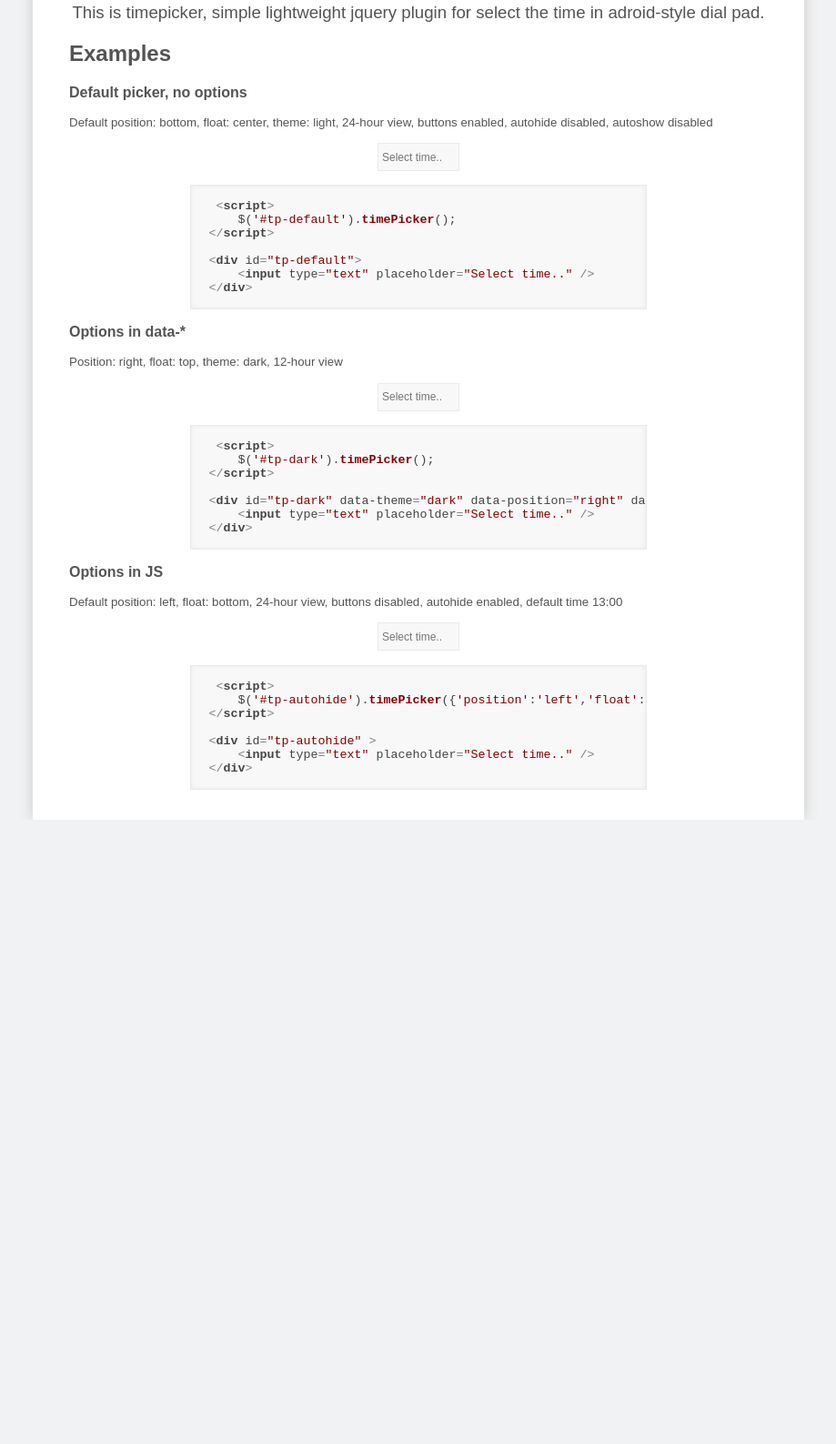
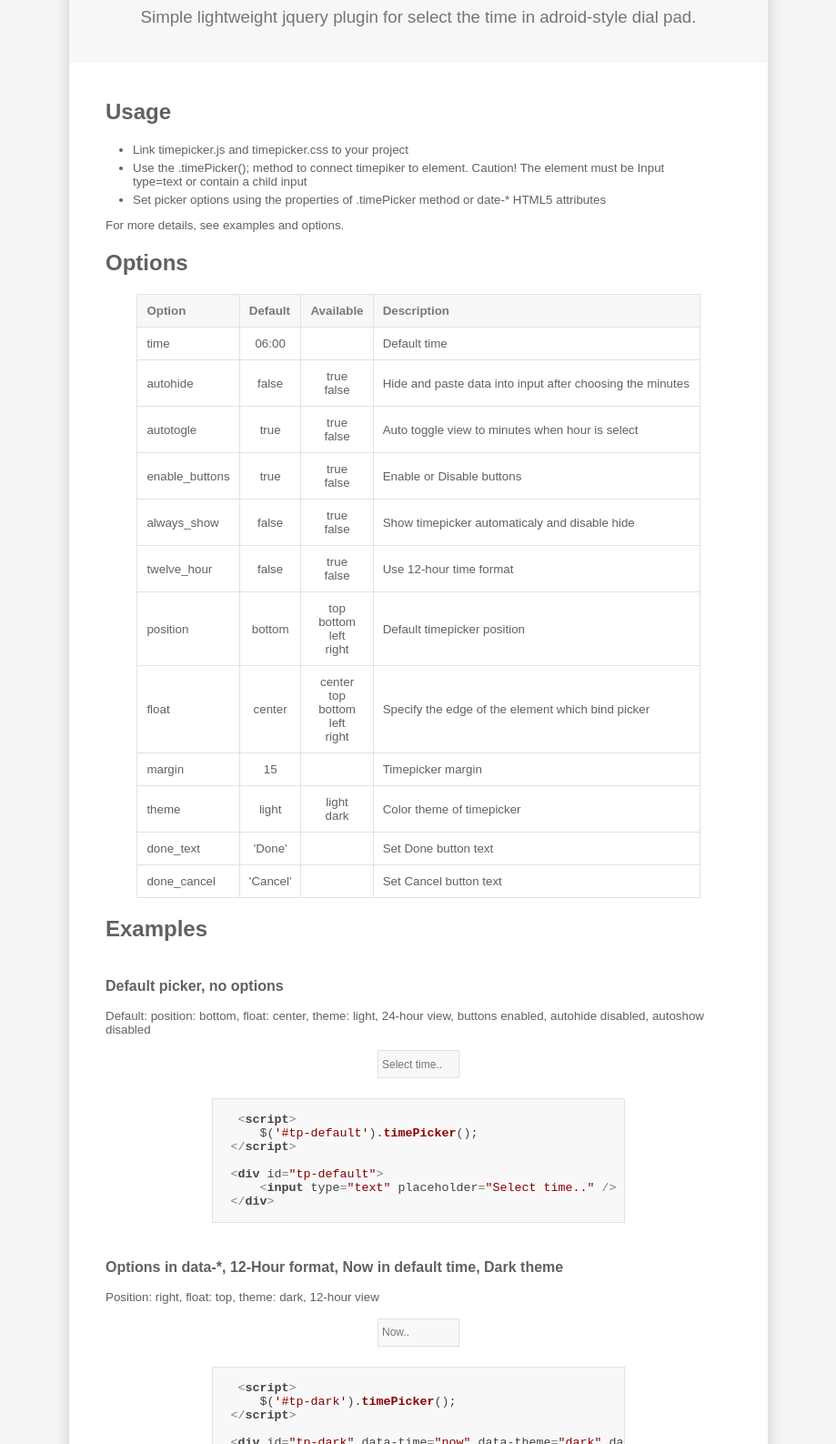
Before and after one commit to kachurun/timepicker, a plain HTML site: page example.html in a window 1280 px wide. Shown: the part 97-1684 px from the top of the page at 91% size, without its empty margins (180-1099 px from the left). Before the commit the page ends 998 px from the top, so only its background shows below. Drawn offline with nearby package versions, Linux system fonts and the light colour scheme.

Commit message:
v0.0.5. Examples page.

```diff
--- /dev/null
+++ b/css/example.css
@@ -0,0 +1,125 @@
+ body {
+     background: #f5f5f5;
+     color: #616161;
+     margin: 0;
+     padding: 0;
+     font-family: sans-serif;
+     font-size: 10pt;
+ }
+
+a {
+    color: #0D47A1;
+    text-decoration: none;
+}
+
+div#container {
+    box-shadow: 0 0 15px #ccc;
+    width: 60%;
+    min-width: 600px;
+    margin: 0 auto;
+}
+
+div#header {
+    padding: 20px 10px;
+    background: #f7f7f7;
+    color: #757575;
+}
+
+div#content {
+    background: #fff;
+    padding: 20px 40px;
+}
+
+table#options {
+    width: 90%;
+    margin: 0 auto;
+    border-spacing:0;
+    border-collapse:collapse;
+    border-color:#e2e2e2;
+}
+
+table#options td:nth-child(2) {
+    text-align: center;
+}
+
+table#options td:nth-child(3) {
+    text-align: center;
+}
+
+table#options thead {
+    text-align: left;
+    background: #f7f7f7;
+    color:#787878;
+}
+
+table#options th, table#options td {
+    padding: 10px;
+    border: 1px solid #e2e2e2;
+}
+
+div#footer {
+    padding: 20px 40px;
+    background: #f7f7f7;
+    margin-bottom: 40px;
+    overflow: auto;
+}
+
+span#copy {
+    float: left;
+}
+
+span#license {
+    float: right;
+}
+
+div#header h1 {
+    font-size: 26pt;
+}
+
+div#content h1 {
+    font-size: 22pt;
+}
+
+div#content h2 {
+    font-size: 18pt;
+}
+
+div#content h3 {
+    margin-top: 40px;
+    font-size: 12pt;
+}
+
+ul {
+    padding: 0 30px;
+}
+
+ul li {
+    margin: 5px 0;
+}
+
+input[type='text'], input[type='button'] {
+    background: #f8f8f8;
+    width: 80px;
+    height: 25px;
+    color: #666;
+    font-size: 9pt;
+    border: 1px solid #e2e2e2;
+    padding: 2px 4px;
+    margin: 2px 3px;
+}
+
+.centered {
+    text-align: center;
+}
+
+.text-14 {
+    font-size: 14pt;
+}
+
+code {
+    width: 60%;
+    background: #f8f8f8 !important;
+    margin: 20px auto;
+    padding: 0 20px !important;
+    border: 1px solid #e2e2e2;
+}
--- a/css/style.css
+++ /dev/null
@@ -1,57 +0,0 @@
- body {
-     background: #f1f2f3;
-     color: #545454;
-     margin: 0;
-     padding: 0;
-     font-family: sans-serif;
-     font-size: 10pt;
- }
-
-div#content {
-    background: #fff;
-    width: 60%;
-    min-width: 600px;
-    margin: 0 auto;
-    padding: 20px 40px;
-    box-shadow: 0 0 15px #ccc;
-}
-
-div#content h1 {
-    font-size: 24pt;
-}
-
-div#content h2 {
-    font-size: 18pt;
-}
-
-div#content h3 {
-    font-size: 12pt;
-}
-
-input[type='text'] {
-    background: #f8f8f8;
-    width: 80px;
-    height: 25px;
-    color: #666;
-    font-size: 9pt;
-    border: 1px solid #eaeaea;
-    padding: 2px 4px;
-    margin: 2px 3px;
-}
-
-.centered {
-    text-align: center;
-}
-
-.text-14 {
-    font-size: 14pt;
-}
-
-code {
-    width: 60%;
-    background: #f8f8f8 !important;
-    margin: 0 auto;
-    padding: 0 20px !important;
-    border: 1px solid #eaeaea;
-    box-shadow: inset 0 0 5px #eaeaea;
-}
--- a/example.html
+++ b/example.html
@@ -2,7 +2,7 @@
 <html>
     <head>
         <title>TimePicker Example!</title>
-        <link rel="stylesheet" href="css/style.css">
+        <link rel="stylesheet" href="css/example.css">
         <link rel="stylesheet" href="css/timepicker.css">
 
         <link rel="stylesheet" href="//cdnjs.cloudflare.com/ajax/libs/highlight.js/8.5/styles/default.min.css">
@@ -20,23 +20,126 @@
                 hljs.initHighlightingOnLoad();
                 $('#tp-default').timePicker();
                 $('#tp-dark').timePicker();
-                $('#tp-autohide').timePicker({'position':'left','float':'bottom','enable_buttons':false,'autohide':true});
-
+                $('#tp-autohide').timePicker({'time':'13:35','position':'left','float':'bottom','enable_buttons':false,'autohide':true});
+                $('#tp-input-12').timePicker({'position':'top','float':'right','twelve_hour':true,'done_text':':)','cancel_text':':('});
+                $('#tp-broken').timePicker({'position':'right','float':'center'});
+                var manual = $('#tp-manual').timePicker({'position':'left','float':'bottom'});
+                $('#tp-button').on('click',function(e){
+                    manual.timePicker('toggleView', 'toggle');
+                });
             });
 
         </script>
 
     </head>
     <body>
+    <div id='container'>
+        <div id='header'>
+                <h1 class="centered"> Timepicker Example Page </h1>
+                <p class="centered text-14">
+                    Simple lightweight jquery plugin for select the time in adroid-style dial pad.
+                </p>
+        </div>
         <div id='content' >
-            <h1 class="centered"> Timepicker Example Page </h1>
-            <p class="centered text-14">
-                This is timepicker, simple lightweight jquery plugin for select the time in adroid-style dial pad.
-            </p>
+            <h2>Usage</h2>
+            <ul>
+                <li>Link timepicker.js and timepicker.css to your project</li>
+                <li>Use the .timePicker(); method to connect timepiker to element. Caution! The element must be Input type=text or contain a child input </li>
+                <li>Set picker options using the properties of .timePicker method or date-* HTML5 attributes</li>
+            </ul>
+            <p>For more details, see examples and options.</p>
+
+            <h2>Options</h2>
+            <p></p>
+<table id='options'>
+    <thead>
+      <tr>
+        <th>Option</th>
+        <th>Default</th>
+        <th>Available</th>
+        <th>Description</th>
+      </tr>
+    </thead>
+    <tbody>
+      <tr>
+        <td>time</td>
+        <td>06:00</td>
+        <td></td>
+        <td>Default time</td>
+      </tr>
+      <tr>
+        <td>autohide</td>
+        <td>false</td>
+        <td>true<br />false</td>
+        <td>Hide and paste data into input after choosing the minutes</td>
+      </tr>
+      <tr>
+        <td>autotogle</td>
+        <td>true</td>
+        <td>true<br />false</td>
+        <td>Auto toggle view to minutes when hour is select</td>
+      </tr>
+      <tr>
+        <td>enable_buttons</td>
+        <td>true</td>
+        <td>true<br />false</td>
+        <td>Enable or Disable buttons</td>
+      </tr>
+      <tr>
+        <td>always_show</td>
+        <td>false</td>
+        <td>true<br />false</td>
+        <td>Show timepicker automaticaly and disable hide</td>
+      </tr>
+      <tr>
+        <td>twelve_hour</td>
+        <td>false</td>
+        <td>true<br />false</td>
+        <td>Use 12-hour time format</td>
+      </tr>
+      <tr>
+        <td>position</td>
+        <td>bottom</td>
+        <td>top<br />bottom<br />left<br />right</td>
+        <td>Default timepicker position</td>
+      </tr>
+      <tr>
+        <td>float</td>
+        <td>center</td>
+        <td>center<br />top<br />bottom<br />left<br />right</td>
+        <td>Specify the edge of the element which bind picker</td>
+      </tr>
+      <tr>
+        <td>margin</td>
+        <td>15</td>
+        <td></td>
+        <td>Timepicker margin</td>
+      </tr>
+      <tr>
+        <td>theme</td>
+        <td>light</td>
+        <td>light<br />dark</td>
+        <td>Color theme of timepicker</td>
+      </tr>
+      <tr>
+        <td>done_text</td>
+        <td>'Done'</td>
+        <td></td>
+        <td>Set Done button text</td>
+      </tr>
+      <tr>
+        <td>done_cancel</td>
+        <td>'Cancel'</td>
+        <td></td>
+        <td>Set Cancel button text</td>
+      </tr>
+    </tbody>
+</table>
+
             <h2>Examples</h2>
 <!--            -->
             <h3>Default picker, no options</h3>
-            <p>Default position: bottom, float: center, theme: light, 24-hour view, buttons enabled, autohide disabled, autoshow disabled</p>
+            <p>Default: position: bottom, float: center, theme: light, 24-hour view, buttons enabled, autohide disabled, autoshow disabled</p>
             <div id="tp-default" class="centered">
                 <input type="text" placeholder="Select time.." />
             </div>
@@ -50,23 +153,23 @@
 &lt;/div&gt;
             </code></pre>
 <!--            -->
-            <h3>Options in data-*</h3>
+            <h3>Options in data-*, 12-Hour format, Now in default time, Dark theme</h3>
             <p>Position: right, float: top, theme: dark, 12-hour view</p>
-            <div id="tp-dark" data-theme="dark" data-position="right" data-float="top" data-twelve_hour="true" class="centered">
-                <input type="text" placeholder="Select time.." />
+            <div id="tp-dark" data-time="now" data-theme="dark" data-position="right" data-float="top" data-twelve_hour="true" class="centered">
+                <input type="text" placeholder="Now.." />
             </div>
             <pre><code class="html">
  &lt;script&gt;
     $('#tp-dark').timePicker();
 &lt;/script&gt;
 
-&lt;div id=&quot;tp-dark&quot; data-theme=&quot;dark&quot; data-position=&quot;right&quot; data-float=&quot;top&quot; data-twelve_hour=&quot;true&quot; &gt;
+&lt;div id=&quot;tp-dark&quot; data-time=&quot;now&quot; data-theme=&quot;dark&quot; data-position=&quot;right&quot; data-float=&quot;top&quot; data-twelve_hour=&quot;true&quot; &gt;
     &lt;input type=&quot;text&quot; placeholder=&quot;Select time..&quot; /&gt;
 &lt;/div&gt;
             </code></pre>
             <!--            -->
-            <h3>Options in JS</h3>
-            <p>Default position: left, float: bottom, 24-hour view, buttons disabled, autohide enabled, default time 13:00</p>
+            <h3>Options in JS, no buttons</h3>
+            <p>Position: left, float: bottom, 24-hour view, buttons disabled, autohide enabled, default time 13:35</p>
             <div id="tp-autohide" class="centered">
                 <input type="text" placeholder="Select time.." />
             </div>
@@ -79,10 +182,62 @@
     &lt;input type=&quot;text&quot; placeholder=&quot;Select time..&quot; /&gt;
 &lt;/div&gt;
             </code></pre>
+            <!--            -->
+            <h3>Value in input, custom buttons text</h3>
+            <p>Position: top, float: right, 12-hour view</p>
+            <div id="tp-input-12" class="centered">
+                <input type="text" placeholder="Select time.." value="06:40 PM" />
+            </div>
+            <pre><code class="html">
+ &lt;script&gt;
+    $('#tp-input-12').timePicker({'position':'top','float':'right','twelve_hour':true,'done_text':':)','cancel_text':':('});
+&lt;/script&gt;
+
+&lt;div id=&quot;tp-input-12&quot; &gt;
+    &lt;input type=&quot;text&quot; placeholder=&quot;Select time..&quot; value=&quot;09:40 PM&quot; /&gt;
+&lt;/div&gt;
+            </code></pre>
+            <!--            -->
+            <h3>Broken value in 12H PM format, but picker in 24H format</h3>
+            <p>Position: right, float: center, 12-hour view</p>
+            <div id="tp-broken" class="centered">
+                <input type="text" placeholder="Select time.." value="09:40 PM" />
+            </div>
+            <pre><code class="html">
+ &lt;script&gt;
+    $('#tp-broken').timePicker({'position':'right','float':'center'});
+&lt;/script&gt;
+
+&lt;div id=&quot;tp-broken&quot; &gt;
+    &lt;input type=&quot;text&quot; placeholder=&quot;Select time..&quot; value=&quot;6:15 PM&quot; /&gt;
+&lt;/div&gt;
+            </code></pre>
 <!--            -->
+            <h3>Call functions manualy.</h3>
+            <p>Position: left, float: bottom, 12-hour view</p>
+            <div id="tp-manual" class="centered">
+                <input type="text" placeholder="Select time.." /> <input type="button" id="tp-button" value="toggle!" />
+            </div>
+            <pre><code class="html">
+ &lt;script&gt;
+    var manual = $('#tp-manual').timePicker({'position':'left','float':'bottom'});
+        $('#tp-button').on('click',function(e){
+                manual.timePicker('toggleView', 'toggle');
+        });
+&lt;/script&gt;
 
+&lt;div id=&quot;tp-manual&quot; &gt;
+    &lt;input type=&quot;text&quot; placeholder=&quot;Select time..&quot; /&gt; &lt;input type=&quot;button&quot; id=&quot;tp-button&quot; value=&quot;toggle!&quot; /&gt;
+&lt;/div&gt;
+            </code></pre>
+<!--            -->
+        </div>
+        <div id="footer">
+            <span id="copy">&copy; Written by Maksim Kachurin.  <a href="https://github.com/kachurun/timepicker">Fork me on Github!</a></span>
+            <span id="license">License: <a href="http://opensource.org/licenses/MIT">MIT</a></span>
+        </div>
+    </div>
 
-        </div>
 
 
     </body>
--- a/js/timepicker.js
+++ b/js/timepicker.js
@@ -160,6 +160,11 @@
 
             // if meridean set, add to obj
             if (time[2] == 'AM' || time[2] == 'PM') this.meridiem = time[2];
+            //CHECK
+            // hour > 24
+            if (time[0]>24) time[0] -=24;
+            // minute > 60
+            if (time[1]>60) time[1] -=60;
             // 24-hour, if field in 12h. 02:00 PM = 14:00
             if (!this.settings.twelve_hour && this.meridiem == 'PM' && time[0] < 13) {
                 time[0] = parseInt(time[0]) + 12;
@@ -315,7 +320,7 @@
                                                 'width':width_num+'px',
                                                 'line-height':height_num+'px'
                                                 });
-                this.face_h.append($num).css({'display':'none'});
+                this.face_h.append($num);
 
             }
 
@@ -335,7 +340,7 @@
                                                 'line-height':height_num+'px'
                                                 });
                 if (i == 0 || i > 12) $num.addClass('outerH');
-                this.face_h.append($num).css({'display':'none'});
+                this.face_h.append($num);
 
             }
 
@@ -351,7 +356,7 @@
                                             'width':width_num+'px',
                                             'line-height':height_num+'px'
                                             });
-            this.face_m.append($num).css({display:'none'});
+            this.face_m.append($num);
 
         }
 
@@ -479,13 +484,17 @@
 
         if (newview == this.currentView) return;
 
+        if (newview == 'toggle') {
+            this.currentView == 'hour' ? this.toggleView('minute') : this.toggleView('hour');
+        }
+
         if (newview == 'auto') {
             if (this.currentView == 'hour') this.toggleView('minute');
             else if (this.currentView == 'minute') {
                 this.settings.autohide && this.done();
             }
 
-
+            return;
         }
 
         if (newview == 'hour') {
@@ -497,7 +506,7 @@
             }
 
             // ANIMATIONS
-            setTimeout(function() {this.face_m.css({display:'none'});
+            setTimeout(function() {this.face_m.css({'z-index':1});
                                    this.drawArrow(radius, 'hour', hourText);
                                    this.arrow.animate({opacity:1},delay);
                                   }.bind(this),delay);
@@ -508,7 +517,7 @@
 
 
             // Hour View fade in and zoom in
-            this.face_h.css({display:'block'})
+            this.face_h.css({'z-index':10})
                             .animate({transform:'scale(1)',
                                       opacity:1},delay);
 
@@ -522,7 +531,7 @@
         if (newview == 'minute') {
 
             // ANIMATIONS
-            setTimeout(function(){this.face_h.css({display:'none'});
+            setTimeout(function(){this.face_h.css({'z-index':1});
                                   this.drawArrow(outerR, 'minute', minuteText);
                                   this.arrow.animate({opacity:1},delay);
                                  }.bind(this),delay);
@@ -532,7 +541,7 @@
             this.arrow.animate({opacity:0},delay);
 
             // Minute View fade in and zoom in
-            this.face_m.css({display:'block'})
+            this.face_m.css({'z-index':10})
                             .animate({transform:'scale(1)',
                                       opacity:1},delay);
 
@@ -553,10 +562,10 @@
 
 			if (! data) {
 				var settings = $.extend({}, TimePicker.default, $this.data(), typeof options == 'object' && options);
-				$this.data('clockpicker', new TimePicker($this, settings));
+				$this.data('timepicker', new TimePicker($this, settings));
 			} else {
-				if (typeof data[option] === 'function') {
-					data[option].apply(data, args);
+				if (typeof data[options] === 'function') {
+					data[options].apply(data, args);
 				}
             }
         });
```
Also changed, not shown: index.html (deleted, +0 -70 lines).
